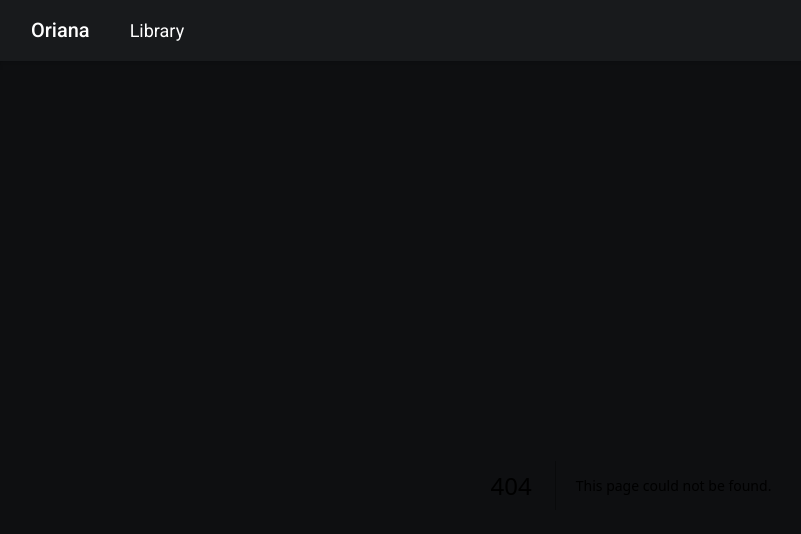
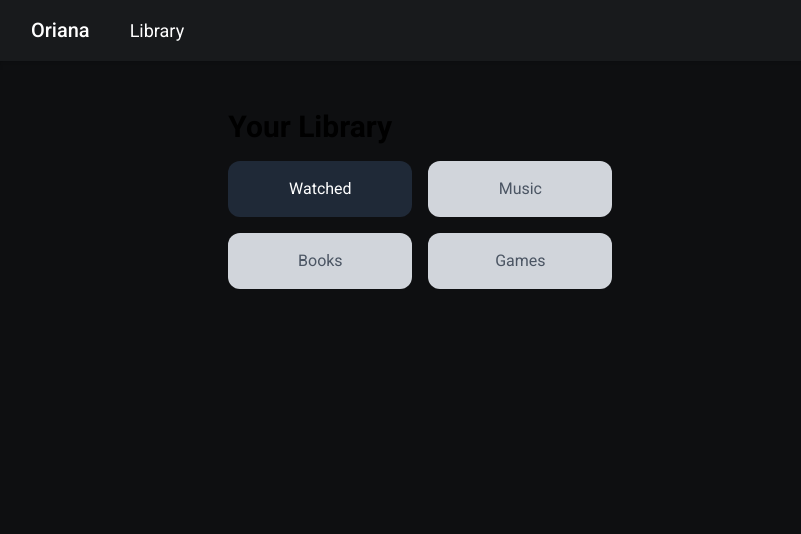
Before and after one commit to heywowyou/Oriana, a Next.js app in the folder apps/frontend/: page /library in a window 1280 px wide. Before the commit this address had no page. Shown: the top 534 px of the page, without its empty margins (9-810 px from the left). Built offline with nearby package versions, Linux system fonts and the light colour scheme.

Commit message:
Create library and watched page

```diff
--- /dev/null
+++ b/apps/frontend/src/app/library/page.tsx
@@ -0,0 +1,35 @@
+import Link from "next/link";
+
+export default function LibraryPage() {
+  return (
+    <main className="p-6">
+      <h1 className="text-3xl font-bold mb-4">Your Library</h1>
+      <div className="grid grid-cols-2 gap-4 max-w-sm">
+        <Link
+          href="/library/watched"
+          className="bg-gray-800 text-white p-4 rounded-xl text-center hover:bg-gray-700 transition"
+        >
+          Watched
+        </Link>
+        <button
+          className="bg-gray-300 text-gray-600 p-4 rounded-xl text-center cursor-not-allowed"
+          disabled
+        >
+          Music
+        </button>
+        <button
+          className="bg-gray-300 text-gray-600 p-4 rounded-xl text-center cursor-not-allowed"
+          disabled
+        >
+          Books
+        </button>
+        <button
+          className="bg-gray-300 text-gray-600 p-4 rounded-xl text-center cursor-not-allowed"
+          disabled
+        >
+          Games
+        </button>
+      </div>
+    </main>
+  );
+}
--- /dev/null
+++ b/apps/frontend/src/app/library/watched/page.tsx
@@ -0,0 +1,28 @@
+"use client";
+
+import { useRouter } from "next/navigation";
+
+export default function WatchedPage() {
+  const router = useRouter();
+
+  return (
+    <main className="p-6">
+      <button
+        onClick={() => router.back()}
+        className="text-sm text-blue-500 mb-4 hover:underline"
+      >
+        Back to Library
+      </button>
+      <h1 className="text-2xl font-bold mb-4">Watched Media</h1>
+
+      <div className="mb-4">
+        {/* This will be replaced by your real media list */}
+        <p className="text-gray-600">You haven’t logged anything yet.</p>
+      </div>
+
+      <button className="bg-blue-600 text-white px-4 py-2 rounded hover:bg-blue-500 transition">
+        + Add Watched Item
+      </button>
+    </main>
+  );
+}
```
